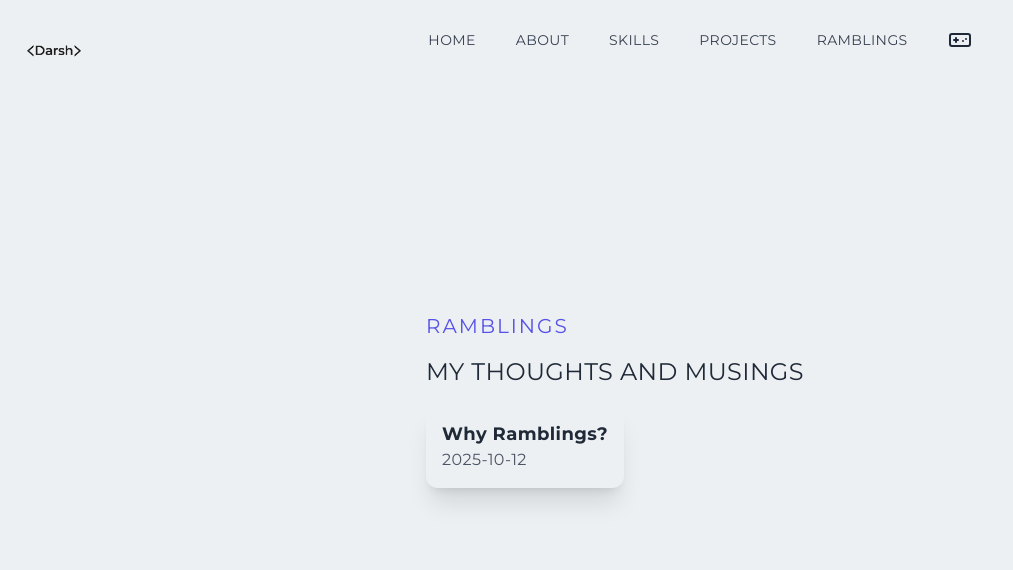
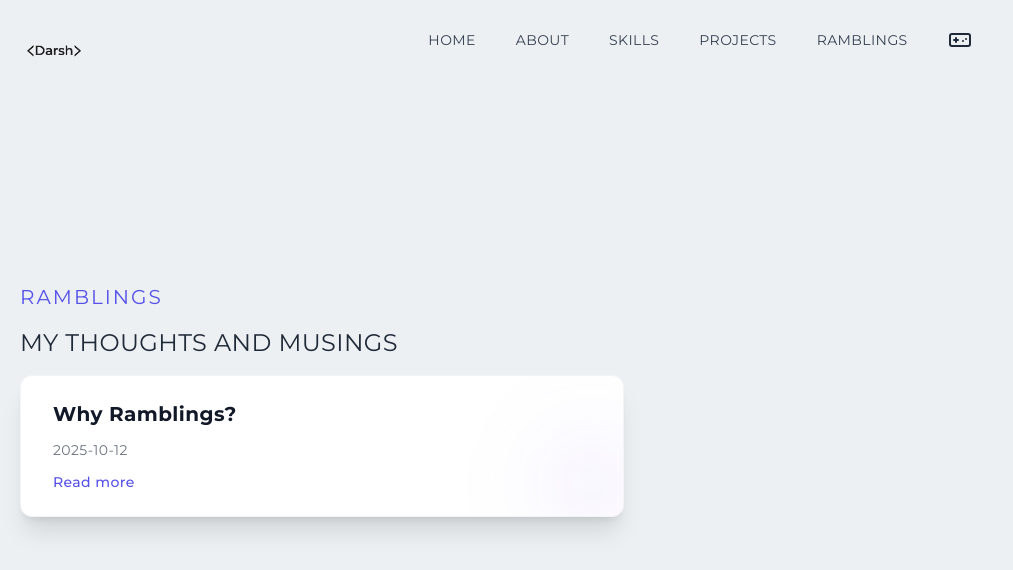
Before and after one commit to Diplo2by/heydarsh, a Next.js app: page /ramblings in a window 1280 px wide. Shown: the top 570 px of the page, without its empty margins (0-1013 px from the left). Built offline with nearby package versions, Linux system fonts and the light colour scheme.

Commit message:
Minor page restyling

```diff
--- a/components/Ramblings.jsx
+++ b/components/Ramblings.jsx
@@ -3,22 +3,63 @@ import Link from "next/link";
 
 const Ramblings = ({ posts }) => {
   return (
-    <div id="ramblings" className="w-full md:h-screen px-2 flex items-center py-16">
-      <div className="max-w-[1240px] m-auto">
+    <div
+      id="ramblings"
+      className="w-full md:h-screen px-2 flex items-center py-16"
+    >
+      <div className="max-w-[1240px] m-auto w-full">
         <p className="uppercase text-xl tracking-widest text-[#5651e9]">
           Ramblings
         </p>
         <p className="uppercase text-2xl py-4">My Thoughts and Musings</p>
         <div className="grid grid-cols-1 md:grid-cols-2 gap-8">
           {posts.map((post) => (
-            <div key={post.slug} className="p-4 shadow-xl rounded-xl hover:scale-105 ease-in duration-300">
-              <Link href={`/ramblings/${post.slug}`}>
-                <div>
-                  <h3 className="text-lg font-bold">{post.frontmatter.title}</h3>
-                  <p className="text-gray-600 dark:text-gray-300">{post.frontmatter.date}</p>
+            <Link
+              key={post.slug}
+              href={`/ramblings/${post.slug}`}
+              className="group"
+            >
+              <div className="relative p-6 shadow-xl rounded-xl hover:scale-105 ease-in duration-300 bg-white dark:bg-gray-800 border border-gray-100 dark:border-gray-700 overflow-hidden">
+                <div className="absolute top-0 left-0 w-1 h-full bg-gradient-to-b from-[#5651e9] to-blue-800 transform origin-top scale-y-0 group-hover:scale-y-100 transition-transform duration-300"/>
+
+                <div className="relative z-10 pl-2">
+                  <h3 className="text-xl font-bold mb-3 text-gray-900 dark:text-white group-hover:text-[#5651e9] transition-colors duration-300">
+                    {post.frontmatter.title}
+                  </h3>
+
+                  <p className="text-sm text-gray-500 dark:text-gray-400 mb-3">
+                    {post.frontmatter.date}
+                  </p>
+
+                  {post.frontmatter.excerpt && (
+                    <p className="text-gray-600 dark:text-gray-300 text-sm line-clamp-2 mb-4">
+                      {post.frontmatter.excerpt}
+                    </p>
+                  )}
+
+                  <div className="flex items-center text-[#5651e9] font-medium text-sm">
+                    <span className="group-hover:mr-2 transition-all duration-300">
+                      Read more
+                    </span>
+                    <svg
+                      className="w-4 h-4 transform translate-x-0 group-hover:translate-x-1 transition-transform duration-300 opacity-0 group-hover:opacity-100"
+                      fill="none"
+                      stroke="currentColor"
+                      viewBox="0 0 24 24"
+                    >
+                      <path
+                        strokeLinecap="round"
+                        strokeLinejoin="round"
+                        strokeWidth={2}
+                        d="M9 5l7 7-7 7"
+                      />
+                    </svg>
+                  </div>
                 </div>
-              </Link>
-            </div>
+
+                <div className="absolute -bottom-8 -right-8 w-32 h-32 bg-gradient-to-br from-[#5651e9]/5 to-purple-600/5 rounded-full blur-2xl group-hover:scale-150 transition-transform duration-500"></div>
+              </div>
+            </Link>
           ))}
         </div>
       </div>
```
